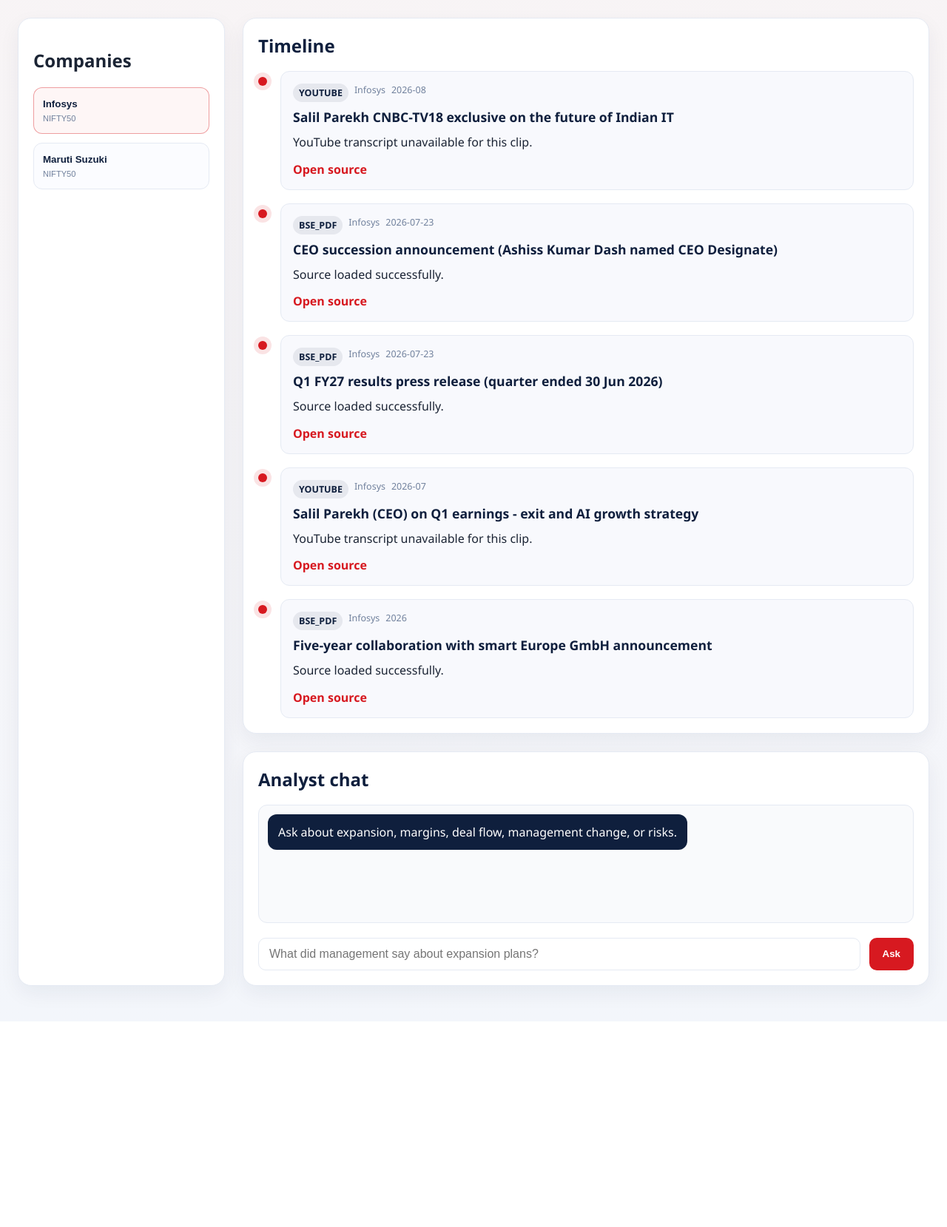
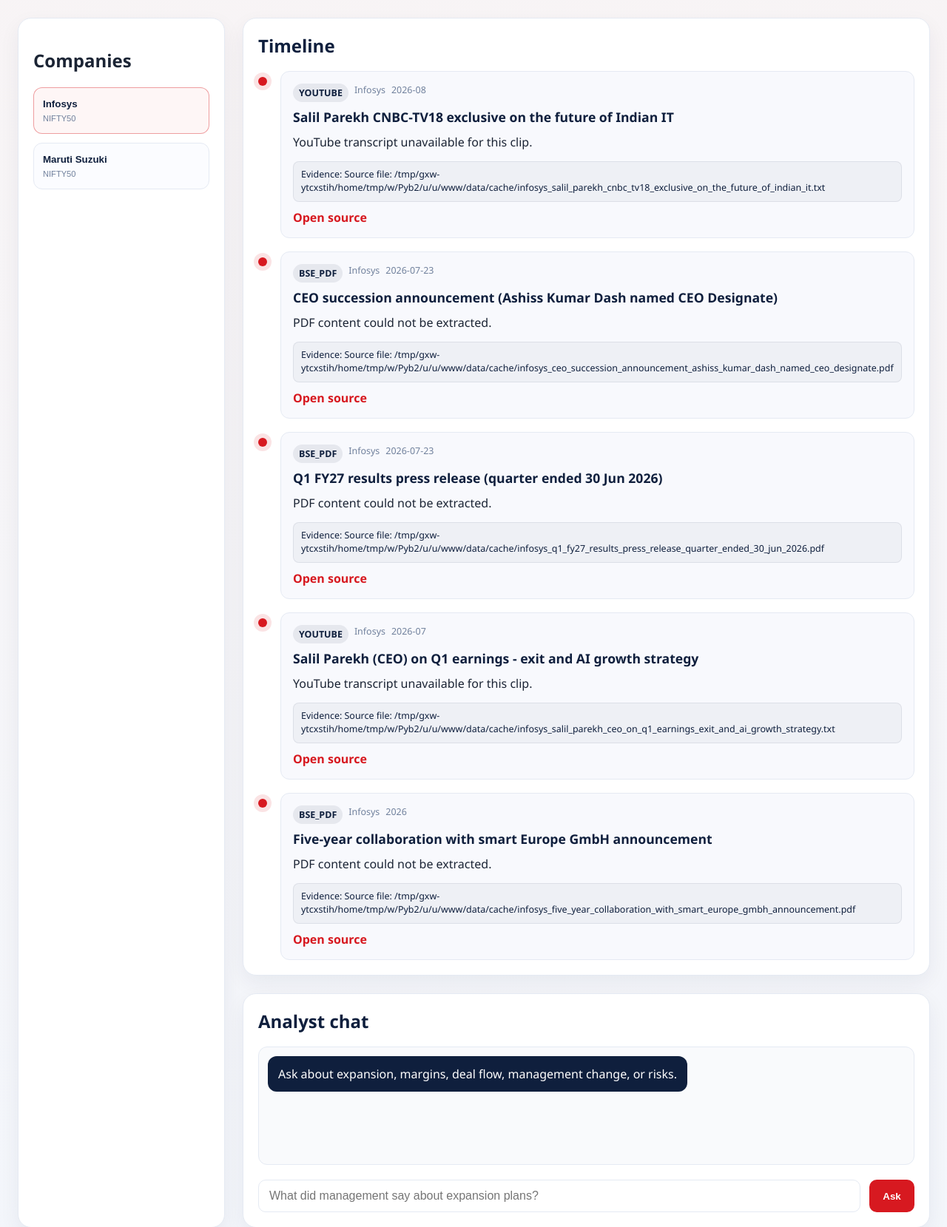
Before and after one commit to Varadarsul/management_radar, a Flask app: page / in a window 1280 px wide. Shown: the part 109-1768 px from the top of the page at 74% size. Before the commit the page ends 1472 px from the top, so only its background shows below. Run offline with Flask 3, Linux system fonts and the light colour scheme; data comes from the database, SQL or seed files in the repository.

Commit message:
Initial Management Radar prototype

```diff
--- a/app.py
+++ b/app.py
@@ -8,9 +8,12 @@ from typing import Any, Dict, List, Tuple
 from urllib.parse import urlparse, parse_qs
 
 import requests
+from dotenv import load_dotenv
 from flask import Flask, jsonify, render_template, request
 from pypdf import PdfReader
 from youtube_transcript_api import YouTubeTranscriptApi
+
+load_dotenv()
 
 BASE_DIR = Path(__file__).resolve().parent
 DATA_DIR = BASE_DIR / "data"
@@ -166,13 +169,62 @@ def infer_tags(text: str) -> List[str]:
     return found
 
 
+def build_citation(company_name: str, title: str, source_type: str, reference: str) -> str:
+    normalized_type = (source_type or "").upper()
+    if normalized_type in {"YOUTUBE", "VIDEO"}:
+        marker = "video timestamp"
+    elif reference and reference.lower().startswith("page"):
+        marker = "PDF page"
+    elif reference and reference.lower().startswith("p") and reference[1:].isdigit():
+        marker = "PDF page"
+    else:
+        marker = "source reference"
+
+    reference_text = reference.strip() if reference else "source"
+    return f"{company_name} :: {title} ({marker}: {reference_text})"
+
+
+def format_timestamp(seconds: float) -> str:
+    total_seconds = int(float(seconds))
+    minutes, secs = divmod(total_seconds, 60)
+    hours, minutes = divmod(minutes, 60)
+    if hours:
+        return f"{hours:02d}:{minutes:02d}:{secs:02d}"
+    return f"{minutes:02d}:{secs:02d}"
+
+
+def extract_pdf_pages(pdf_path: Path) -> List[str]:
+    try:
+        reader = PdfReader(str(pdf_path))
+        pages: List[str] = []
+        for page in reader.pages:
+            text = page.extract_text() or ""
+            if text.strip():
+                pages.append(text.strip())
+        return pages
+    except Exception:
+        return []
+
+
+def extract_transcript_segments(video_url: str) -> List[Dict[str, Any]]:
+    video_id = get_video_id(video_url)
+    if not video_id:
+        return []
+    try:
+        transcript = YouTubeTranscriptApi.get_transcript(video_id, languages=["en", "en-US"])
+        return [{"text": item.get("text", "").strip(), "start": item.get("start", 0)} for item in transcript if item.get("text", "").strip()]
+    except Exception:
+        return []
+
+
 def generate_answer(question: str, evidence: Dict[str, Any]) -> str:
     results = evidence.get("results", []) if isinstance(evidence, dict) else evidence
     if not results:
         return "I do not have direct evidence in the cached sources to answer that question confidently."
 
     best = results[0]
-    answer = f"Based on the retrieved passages, {best.get('snippet', 'the company commentary suggests this direction')}."
+    citation = best.get("citation") or "the relevant source material"
+    answer = f"Based on {citation}, {best.get('snippet', 'the company commentary suggests this direction')}."
     if len(results) > 1:
         answer += f" Supporting evidence also appears in {len(results) - 1} additional source(s)."
     return answer
@@ -211,14 +263,19 @@ def seed_sources_from_csv() -> None:
                 safe_name = f"{safe_filename(company_name)}_{safe_filename(title)}.pdf"
                 cached_path = CACHE_DIR / safe_name
                 if download_url(url, cached_path):
-                    content = extract_text_from_pdf(cached_path)
+                    pages = extract_pdf_pages(cached_path)
+                    content = "\n".join(pages) if pages else "PDF content could not be extracted."
                 else:
                     content = "BSE announcement text unavailable due to fetch failure."
-            elif source_type.upper() == "YOUTUBE":
-                transcript = extract_transcript_from_video(url)
-                content = transcript or "YouTube transcript unavailable for this clip."
+            elif source_type.upper() in {"YOUTUBE", "VIDEO"}:
+                segments = extract_transcript_segments(url)
+                if segments:
+                    content = " ".join(segment["text"] for segment in segments)
+                else:
+                    content = "YouTube transcript unavailable for this clip."
                 cached_path = CACHE_DIR / f"{safe_filename(company_name)}_{safe_filename(title)}.txt"
-                cached_path.write_text(content, encoding="utf-8") if content else None
+                if content:
+                    cached_path.write_text(content, encoding="utf-8")
 
             conn.execute(
                 "UPDATE sources SET cached_path = ?, content = ? WHERE id = ?",
@@ -226,28 +283,102 @@ def seed_sources_from_csv() -> None:
             )
 
             if content:
-                chunks = chunk_text(content, 180)
-                if not chunks:
-                    chunks = [content]
-                for chunk in chunks:
-                    tags = ",".join(infer_tags(chunk))
-                    snippet = chunk[:220]
-                    conn.execute(
-                        """
-                        INSERT INTO text_items (company_id, source_id, title, source_type, citation, content, snippet, tags)
-                        VALUES (?, ?, ?, ?, ?, ?, ?, ?)
-                        """,
-                        (
-                            company_id,
-                            source_id,
-                            title,
-                            source_type,
-                            f"{company_name} :: {title}",
-                            chunk,
-                            snippet,
-                            tags,
-                        ),
-                    )
+                if source_type.upper() == "BSE_PDF":
+                    pages = extract_pdf_pages(cached_path) if cached_path and cached_path.exists() else []
+                    if pages:
+                        for page_number, page_text in enumerate(pages, start=1):
+                            chunks = chunk_text(page_text, 180)
+                            if not chunks:
+                                chunks = [page_text]
+                            for chunk in chunks:
+                                reference = f"Page {page_number}"
+                                tags = ",".join(infer_tags(chunk))
+                                snippet = chunk[:220]
+                                conn.execute(
+                                    """
+                                    INSERT INTO text_items (company_id, source_id, title, source_type, citation, content, snippet, tags)
+                                    VALUES (?, ?, ?, ?, ?, ?, ?, ?)
+                                    """,
+                                    (
+                                        company_id,
+                                        source_id,
+                                        title,
+                                        source_type,
+                                        build_citation(company_name, title, source_type, reference),
+                                        chunk,
+                                        snippet,
+                                        tags,
+                                    ),
+                                )
+                    else:
+                        chunks = chunk_text(content, 180)
+                        if not chunks:
+                            chunks = [content]
+                        for chunk in chunks:
+                            tags = ",".join(infer_tags(chunk))
+                            snippet = chunk[:220]
+                            conn.execute(
+                                """
+                                INSERT INTO text_items (company_id, source_id, title, source_type, citation, content, snippet, tags)
+                                VALUES (?, ?, ?, ?, ?, ?, ?, ?)
+                                """,
+                                (
+                                    company_id,
+                                    source_id,
+                                    title,
+                                    source_type,
+                                    build_citation(company_name, title, source_type, "source"),
+                                    chunk,
+                                    snippet,
+                                    tags,
+                                ),
+                            )
+                elif source_type.upper() in {"YOUTUBE", "VIDEO"}:
+                    segments = extract_transcript_segments(url)
+                    if segments:
+                        for segment in segments:
+                            segment_text = segment["text"]
+                            timestamp = format_timestamp(segment["start"])
+                            tags = ",".join(infer_tags(segment_text))
+                            conn.execute(
+                                """
+                                INSERT INTO text_items (company_id, source_id, title, source_type, citation, content, snippet, tags)
+                                VALUES (?, ?, ?, ?, ?, ?, ?, ?)
+                                """,
+                                (
+                                    company_id,
+                                    source_id,
+                                    title,
+                                    source_type,
+                                    build_citation(company_name, title, source_type, timestamp),
+                                    segment_text,
+                                    segment_text[:220],
+                                    tags,
+                                ),
+                            )
+                    else:
+                        chunks = chunk_text(content, 180)
+                        if not chunks:
+                            chunks = [content]
+                        for chunk in chunks:
+                            tags = ",".join(infer_tags(chunk))
+                            snippet = chunk[:220]
+                            conn.execute(
+                                """
+                                INSERT INTO text_items (company_id, source_id, title, source_type, citation, content, snippet, tags)
+                                VALUES (?, ?, ?, ?, ?, ?, ?, ?)
+                                """,
+                                (
+                                    company_id,
+                                    source_id,
+                                    title,
+                                    source_type,
+                                    build_citation(company_name, title, source_type, "source"),
+                                    chunk,
+                                    snippet,
+                                    tags,
+                                ),
+                            )
 
 
 def get_company_rows() -> List[Dict[str, Any]]:
@@ -310,6 +441,30 @@ def retrieve_relevant_chunks(question: str, limit: int = 5) -> List[Dict[str, An
     return results
 
 
+def get_company_sources(company_id: int) -> List[Dict[str, Any]]:
+    with get_connection() as conn:
+        rows = conn.execute(
+            "SELECT * FROM sources WHERE company_id = ? ORDER BY date DESC, id DESC",
+            (company_id,),
+        ).fetchall()
+
+    sources: List[Dict[str, Any]] = []
+    for row in rows:
+        company_name = conn.execute("SELECT name FROM companies WHERE id = ?", (company_id,)).fetchone()["name"]
+        content = row["content"] or ""
+        sources.append({
+            "id": row["id"],
+            "title": row["title"],
+            "type": row["source_type"],
+            "url": row["url"],
+            "date": row["date"],
+            "company": company_name,
+            "content": content[:220] if content else "Source loaded successfully.",
+            "cached_path": row["cached_path"],
+        })
+    return sources
+
+
 @app.before_request
 def before_request_hook():
     init_db()
@@ -325,6 +480,21 @@ def index():
 @app.route("/api/companies")
 def api_companies():
     return jsonify({"companies": get_company_rows()})
+
+
+@app.route("/api/company/<int:company_id>")
+def api_company_detail(company_id: int):
+    company = None
+    with get_connection() as conn:
+        row = conn.execute("SELECT * FROM companies WHERE id = ?", (company_id,)).fetchone()
+        if row:
+            company = {
+                "id": row["id"],
+                "name": row["name"],
+                "sector": row["sector"],
+                "sources": get_company_sources(company_id),
+            }
+    return jsonify({"company": company})
 
 
 @app.route("/api/chat", methods=["POST"])
--- a/static/app.js
+++ b/static/app.js
@@ -30,6 +30,7 @@ function buildTimeline(records) {
           </div>
           <h3>${source.title}</h3>
           <p>${(source.content || 'Source loaded successfully.').slice(0, 220)}</p>
+          <div class="citation-box">Evidence: ${source.citation || 'Source reference available in the database.'}</div>
           <a href="${source.url}" target="_blank" rel="noreferrer">Open source</a>
         </div>
       </article>
@@ -49,6 +50,7 @@ async function setCompany(companyId) {
     const formatted = company.sources.map((source) => ({
       ...source,
       company: company.name,
+      citation: source.cached_path ? `Source file: ${source.cached_path}` : 'Source reference available',
     }));
     buildTimeline(formatted);
   }
--- a/static/style.css
+++ b/static/style.css
@@ -196,6 +196,17 @@ h1 {
   text-decoration: none;
 }
 
+.citation-box {
+  margin: 12px 0 10px;
+  padding: 8px 10px;
+  border-radius: 8px;
+  background: rgba(15, 31, 61, 0.04);
+  border: 1px solid rgba(15, 31, 61, 0.08);
+  color: var(--hdfc-navy);
+  font-size: 0.78rem;
+  line-height: 1.5;
+}
+
 .chat-log {
   background: #f9fafc;
   border: 1px solid var(--border);
```
Also changed, not shown: tests/test_core.py (+9 -1 lines), README.md.
